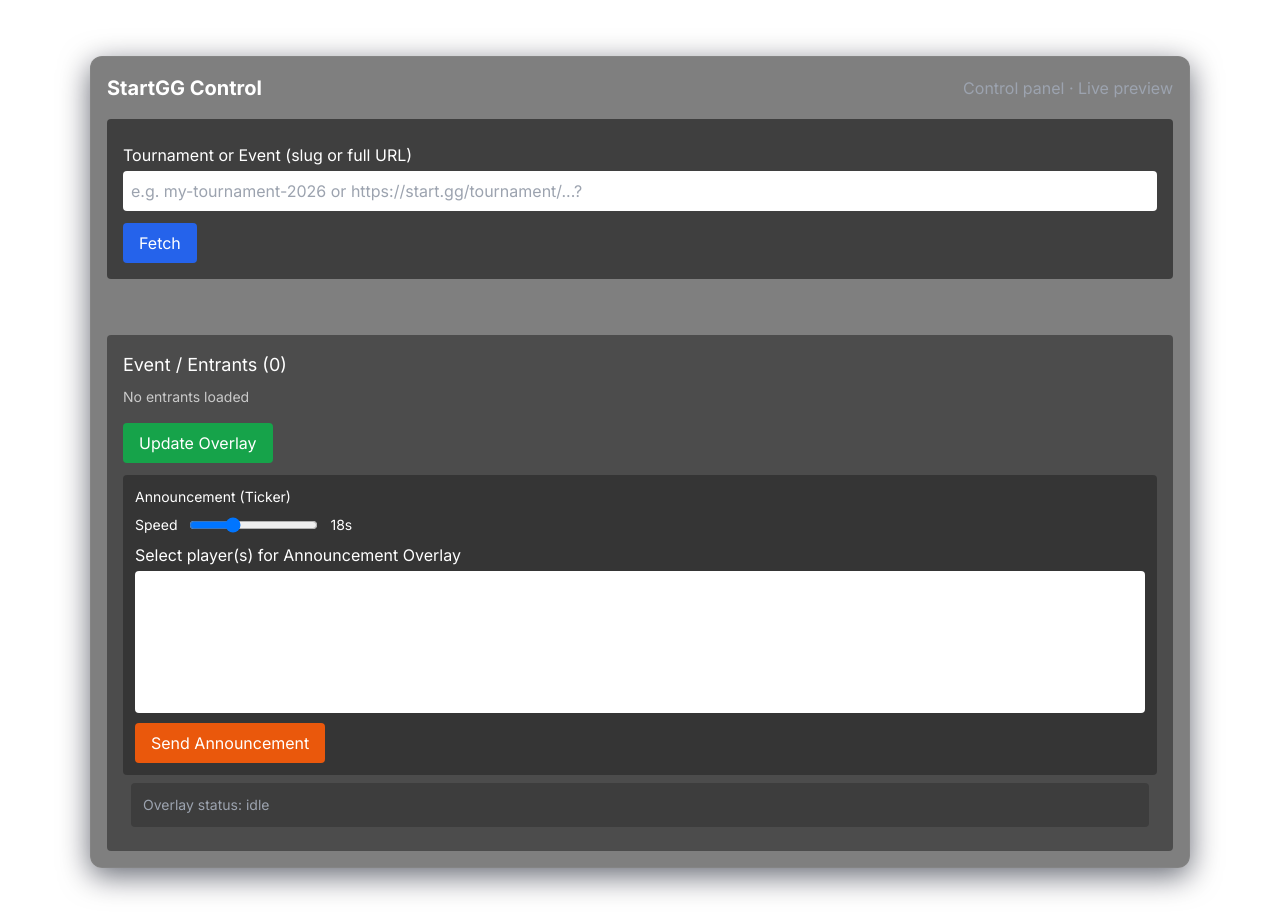
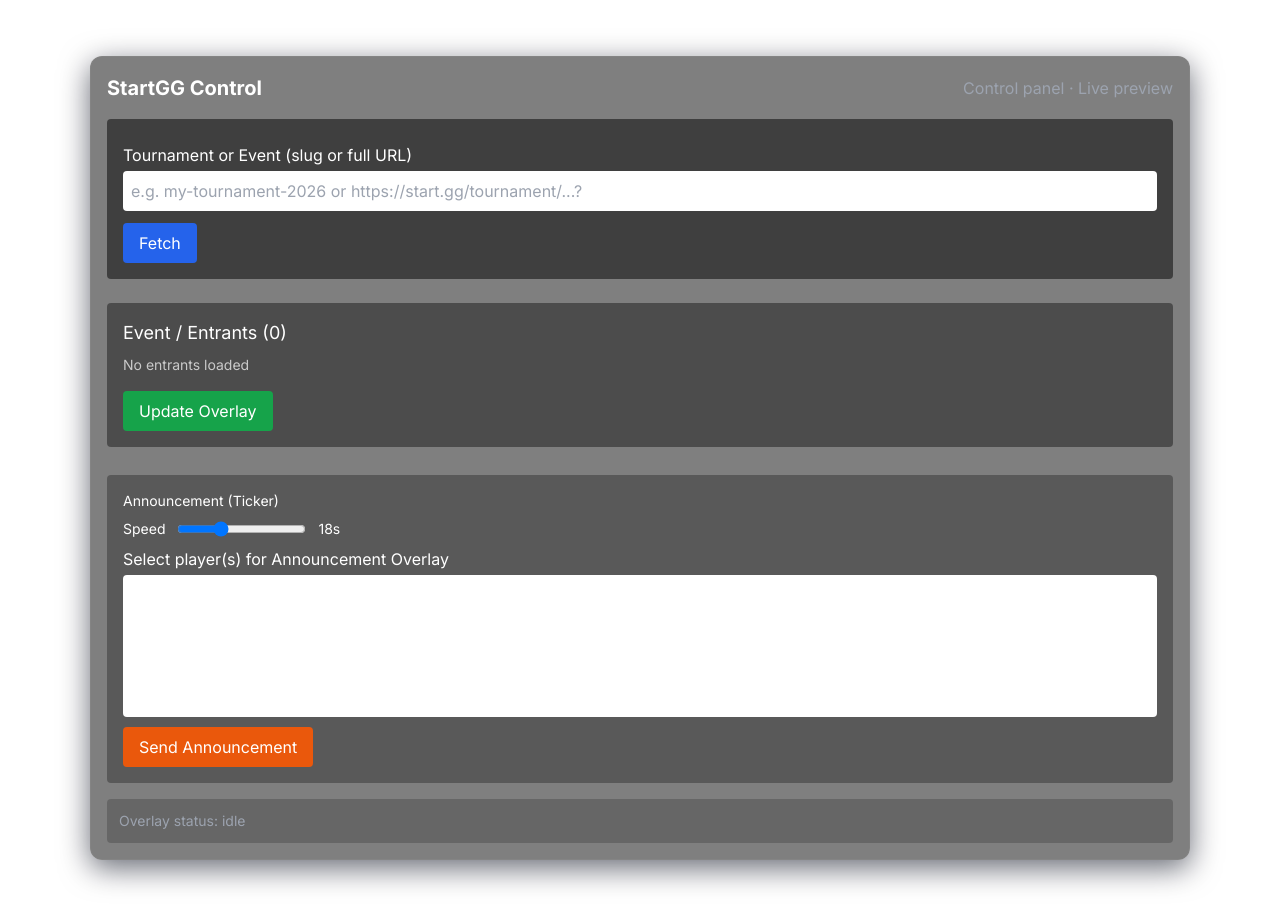
Before and after one commit to CatarinaBrendel/Brackets_Overlay, a React (Vite) app: page / in a window 1280 px wide. Built offline with nearby package versions, Linux system fonts and the light colour scheme; the HTML template or start-up script is replaced by a standard one.

Commit message:
Improved control panel design

```diff
--- a/src/App.jsx
+++ b/src/App.jsx
@@ -217,7 +217,7 @@
           <div className="ml-auto muted">Control panel · Live preview</div>
         </div>
         <div className="control-grid">
-            <div className="mb-4 bg-black/50 p-4 rounded">
+          <div className="mb-2 bg-black/50 p-4 rounded">
       <label className="block mt-2">Tournament or Event (slug or full URL)
         <input value={input} onChange={e=>setInput(e.target.value)} className="w-full mt-1 p-2 rounded text-black" placeholder="e.g. my-tournament-2026 or https://start.gg/tournament/...?" />
       </label>
@@ -227,7 +227,7 @@
       {error && <div className="mt-2 text-red-400">{error}</div>}
         </div>
 
-      <div className="mt-6 bg-black/40 p-4 rounded">
+        <div className="bg-black/40 p-4 rounded">
           <h2 className="text-lg">Event / Entrants ({entrants?.length ?? 0})</h2>
 
           {/* Select Event - prefer listing fetched events, otherwise show resolved event */}
@@ -316,8 +316,9 @@
             Update Overlay
                 </button>
               </div>
+        </div>
 
-            <div className="mt-3 bg-black/30 p-3 rounded">
+        <div className="mt-3 bg-black/30 p-4 rounded">
         <h3 className="text-sm mb-2">Announcement (Ticker)</h3>
         <div className="mt-2 mb-2 flex items-center gap-3">
           <label className="text-sm">Speed</label>
@@ -385,12 +386,12 @@
           }}>Send Announcement</button>
         </div>
         </div>
+
         <aside className="control-side">
           <div className="bg-black/20 p-3 rounded muted text-sm">Overlay status: {overlayStatus ?? 'idle'}</div>
         </aside>
         </div>
       </div>
     </div>
-    </div>
   )
 }
--- a/src/index.css
+++ b/src/index.css
@@ -47,7 +47,6 @@
 .control-shell { min-height: 100vh; display: flex; align-items: flex-start; justify-content: center; padding: 3.5rem 1rem; }
 .control-panel { width: 100%; max-width: 1100px; background: var(--panel); border-radius: 12px; padding: 1rem; box-shadow: 0 8px 30px rgba(2,6,23,0.6); border: 1px solid rgba(255,255,255,0.04); }
 .control-grid { display: flex; flex-direction: column; gap: 1rem; }
-.control-side { padding: 0.5rem; }
 .control-header { display:flex; align-items:center; gap:12px; }
 .control-title { font-weight:700; font-size:1.25rem; }
 .muted { color: var(--muted); }
```
Lines whose indentation alone changed are shown as unchanged.
